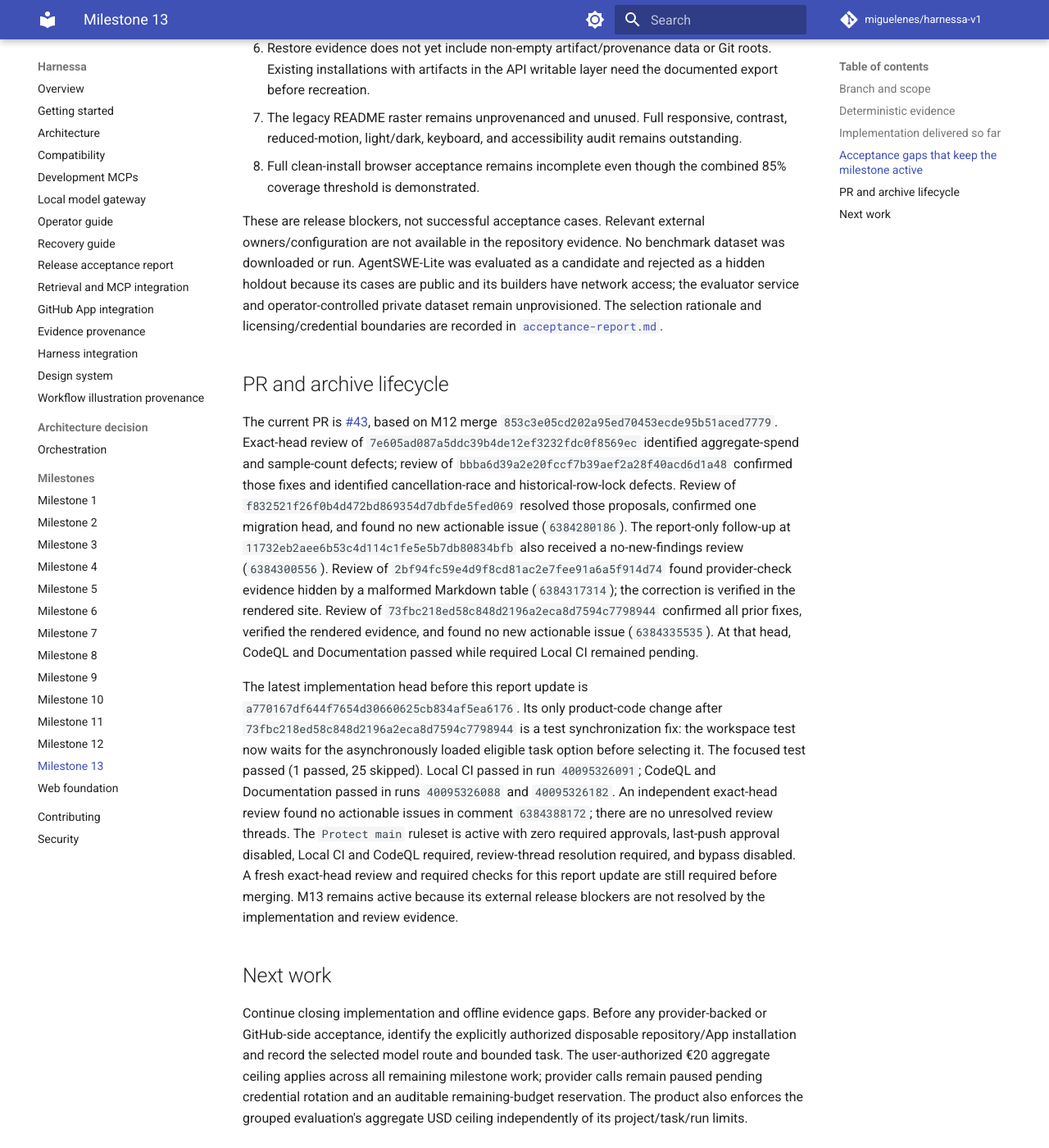
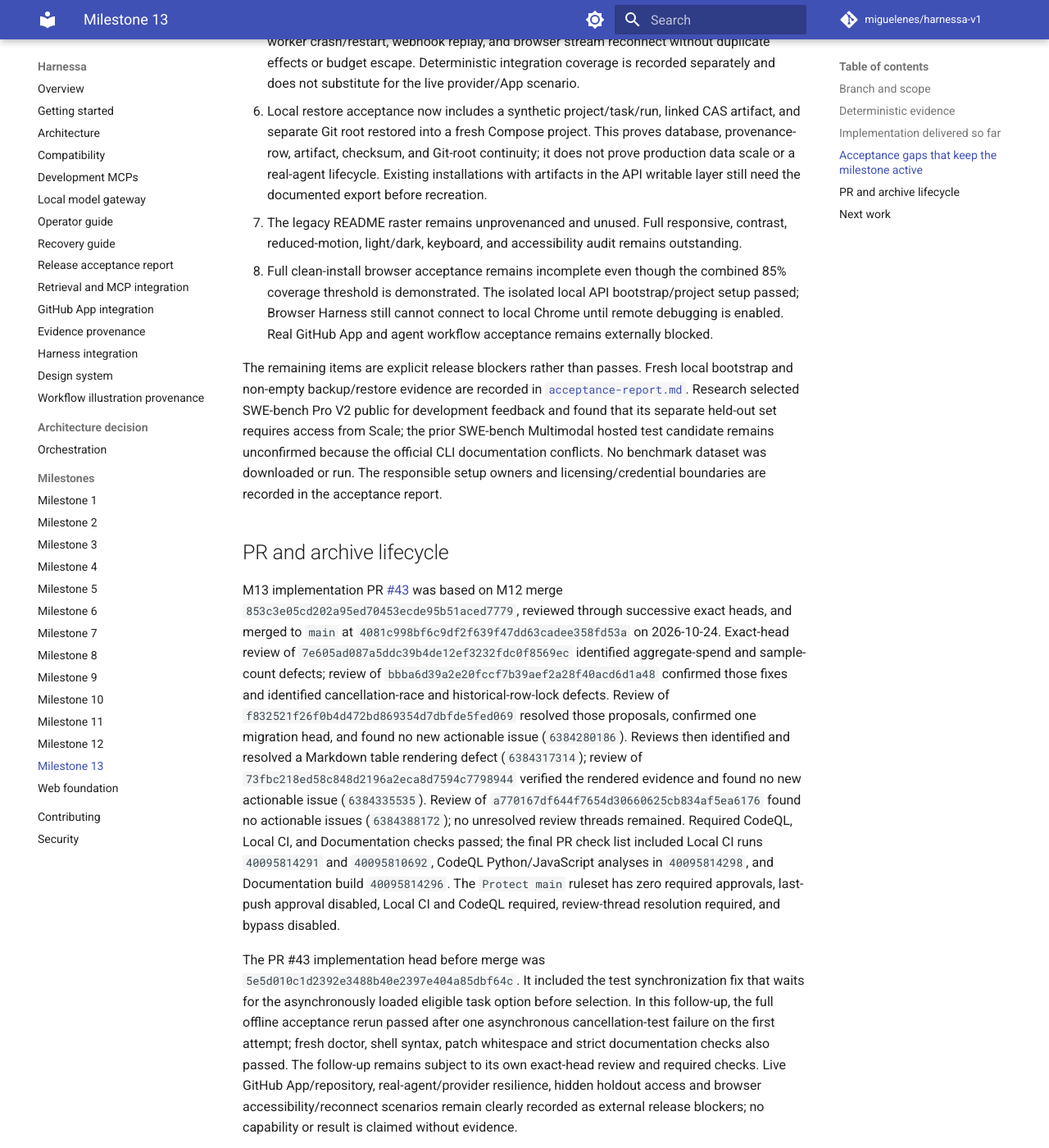
Before and after one commit to miguelenes/harnessa-v1, an MkDocs documentation site: the page built from docs/milestones/13.md, in a window 1280 px wide and 1400 px high, scrolled down 5032 px. Shown: the whole window at 82% size. Built offline with MkDocs 1.6.1 and Material for MkDocs 9.7.7, drawn with Linux system fonts in a browser that asks for light colours; comment, search, counter and statistics services are not loaded; some of the changed text lies outside the part shown.

Commit message:
docs: record final M13 offline acceptance

```diff
--- a/docs/acceptance-report.md
+++ b/docs/acceptance-report.md
@@ -16,15 +16,17 @@
 | Data durability | API and worker now share the named Compose `artifacts` volume. | Compose migration for an existing writable-layer installation must first export and restore old artifacts; no destructive conversion is attempted automatically. |
 | Design assets | Native SVG browser icons added for Next.js and Astro. New generated workflow illustration has a recorded prompt and conversion record; the prior README image remains unused because its provenance is unknown. | Icon integration implemented; Next.js production build includes `/icon.svg`. Astro marketing build verified the new hero image reference. |
 | Marketing illustration | A new generated workflow illustration has recorded prompt/conversion provenance and is integrated into the marketing hero and README. | Astro production build and static artifact checks passed. The legacy unprovenanced illustration remains unused. |
-| Combined coverage | The standard first-party 85% line and statement threshold includes API, web, shared UI, cloud portal, and the static marketing artifact check. | Latest M13 run: API 85.08%, web 91.74% lines / 85.07% statements, React UI 100%, cloud portal 96.00% lines / 98.86% statements, Svelte UI 100%; aggregate 85.49% lines / 85.25% statements. |
+| Combined coverage | The standard first-party 85% line and statement threshold includes API, web, shared UI, cloud portal, and the static marketing artifact check. | Fresh local run on 2026-10-24: API 85.02%, web 91.94% lines / 85.30% statements, React UI 100%, cloud portal 98.66% lines / 99.37% statements, Svelte UI 100%; aggregate 85.43% lines / 85.19% statements. |
 
 ## External evaluation decision
 
 The initial candidate, [AgentSWE-Lite](https://github.com/VectorSpaceLab/AgentSWE), was rejected for hidden-holdout use. Its eight published tasks are public, builders have network access, and its Editing tasks call DeepSeek directly rather than Harnessa's budget ledger.
 
-The selected candidate for a separately permissioned blind software-engineering holdout is the **SWE-bench Multimodal `test` split**, submitted through the official hosted [SWE-bench `sb-cli`](https://github.com/swe-bench/sb-cli). The official CLI documents email-verified API-key creation and remote report retrieval; the upstream evaluation documentation says test-split grading specifications for this benchmark are private and directs users to `sb-cli`. This keeps answer data and grading execution outside the agent/skill environment. It is a candidate, not yet an integrated Harnessa adapter: evaluator registration/verification, endpoint contract integration, quota check, and one authorized bounded task submission remain outstanding. No key or dataset has been provisioned, and no benchmark task has run. [Hosted evaluator CLI and access steps](https://github.com/swe-bench/sb-cli), [upstream hidden test-split note](https://github.com/SWE-bench/SWE-bench/blob/main/docs/assets/evaluation.md).
+The independent evaluator selected for **public development feedback** is SWE-bench Pro V2's public split, using its published locked protocol and clean-image re-grading. It is not a hidden holdout. The official V2 description identifies a separate 858-task held-out set that is retained for internal evaluation and not published, but gives no self-service evaluator endpoint or access path. Access requires the benchmark owner, Scale, to authorize an evaluation partnership; no such account, endpoint, or agreement is present here. Use the public split for development only and do not report it as blinded generalization evidence. [Official SWE-bench Pro V2 protocol and split description](https://labs.scale.com/leaderboard/swe_bench_pro_public_v2).
 
-M13's implemented local evaluator is the Harnessa-owned Harness² suite: it creates immutable grouped manifests, freezes task/spec/base/policy and route revisions, estimates bounded cost, runs the existing matched baseline/candidate/composed experiments, and summarizes rollouts. It is not a substitute for an independent holdout. A private Harnessa-authored synthetic suite was not selected because it would not be an independently governed benchmark.
+The previously proposed SWE-bench Multimodal `test` submission path is **not selected**. As checked 2026-10-24, the official [`sb-cli` README](https://github.com/swe-bench/sb-cli) says `test` is available only for Lite and Verified, but later gives a `swe-bench-m test` example and repeats that command for leaderboard submissions. The official dataset guide separately lists a 500-instance Multimodal test split. These sources do not establish that a user can submit that split through the hosted service, and an authenticated quota check cannot be performed without a verified account. No key or dataset has been provisioned and no benchmark task has run.
+
+M13's implemented local evaluator is the Harnessa-owned Harness² suite: it creates immutable grouped manifests, freezes task/spec/base/policy and route revisions, estimates bounded cost, runs matched baseline/candidate/composed experiments, and summarizes rollouts. It is not an independent evaluator. A private Harnessa-authored synthetic suite would not be independent and is not represented as a hidden benchmark. The release blocker is **Scale evaluation access for the Pro V2 held-out set**, owned by the project administrator and benchmark provider; until access is granted, holdout results remain unavailable.
 
 ## Benchmark licensing and availability
 
@@ -36,6 +38,25 @@
 
 ## Live acceptance still required
 
-The following scenarios need fresh, timestamped evidence from a configured disposable self-hosted installation and explicitly authorized disposable repository: repository grants; one-line task through READY and real isolated agent; clarification; exact code/spec verification; GitHub PR review/merge and archive/cleanup; learning candidate rollback; bounded probe; 429 failover; worker crash/restart; webhook replay; browser stream reconnect without duplicate effects or budget escape; and restoration of non-empty artifact/provenance evidence into a fresh instance. The model route itself was configured and live-checked twice under project/task/run budgets, as recorded above. Database/project/administrator restoration was exercised locally as described above.
+### Fresh local acceptance on 2026-10-24
 
-Current source-level tests do not prove those live scenarios. The M13 milestone remains active until they are exercised or each unavoidable external prerequisite is recorded as a release blocker with the responsible setup owner.
+| Scenario | Evidence | Result |
+|---|---|---|
+| LiteLLM local service | Started the digest-pinned proxy from the repository Compose configuration in a login-interactive zsh process that exported the configured `~/.zshrc` provider variables. `/health/readiness` returned 200 and `/v1/models` listed both configured Harnessa aliases. No provider request was sent. | Process readiness and alias registration verified; provider credentials/capabilities remain unverified. |
+| Clean local application startup | Built source `4081c998bf6c9df2f639f47dd63cadee358fd53a` and started a fresh isolated Compose project with a new database/artifact volume. API `/health/live` and `/health/ready`, and the web root returned 200. Bootstrap created an administrator; cookie login succeeded; the administrator created a project. | Local bootstrap and authenticated API setup verified. No repository grant, GitHub App, model deployment, or agent run was configured. |
+| Doctor | The doctor passed Compose configuration, PostgreSQL, Redis, API readiness, LiteLLM readiness, and confirmed the bootstrap/signing secrets from the API container without printing them. | Passed; secure cookies were disabled for this loopback-only HTTP instance, as expected. |
+| Backup/restore | Backed up the isolated instance with a synthetic project/task/run record and a 55-byte CAS artifact linked by a `RunArtifact` row, plus a separate temporary Git repository. Every `SHA256SUMS` entry passed. Restored into a second fresh Compose project and Git staging directory; API readiness returned 200; restored counts were one project, task, run, and artifact; CAS verification returned `verified`; the Git commit and file content matched. | Non-empty database/provenance/artifact/Git restore verified. The fixture was synthetic and does not claim a real agent lifecycle. |
+| Provider cost | No LiteLLM completion or external benchmark submission was made in this acceptance work. | €0 this run; cumulative remaining-milestone spend remains capped at €20. |
+
+### Remaining external release blockers
+
+- **GitHub App and authorized disposable repository:** the project administrator must provide or install an App with the documented least-privilege permissions and opt in a disposable repository. No real issue/branch/PR/archive effect was attempted.
+- **Provider-backed agent and resilience:** the exposed provider credential rotation has not been confirmed. After rotation, the project administrator must configure finite project/task/run budgets and authorize bounded calls; then exercise a real isolated agent, 429 failover, and primary/probe contention within the aggregate €20 cap. No call was made in this run.
+- **Independent hidden holdout:** Scale must authorize access to the SWE-bench Pro V2 held-out evaluator. Public development results cannot substitute for that evidence.
+- **Browser acceptance:** local Chrome is running, but Browser Harness cannot connect because remote debugging is not enabled. The user was asked to enable it; responsive/keyboard/contrast/reduced-motion review and the browser stream reconnect scenario remain unverified pending that step.
+
+The offline implementation and deterministic tests remain distinct from these live integrations. No benchmark score or end-to-end external effect is claimed.
+
+### Full offline test rerun on 2026-10-24
+
+`TEST_DATABASE_URL=postgresql+asyncpg://postgres@127.0.0.1:55432/harnessa_m13_local_test TEST_REDIS_URL=redis://127.0.0.1:56379/1 pnpm test` passed against digest-pinned disposable PostgreSQL 16.10 and Redis 7.4.2 bound only to loopback: 311 API unit tests passed, 1 skipped; 73 integrations passed; 41 React/web tests passed; 2 cloud-portal tests passed; the marketing static artifact check passed; and the aggregate 85% coverage gate passed at 85.43% lines / 85.19% statements. The first full attempt had one asynchronous `connection_lost()` failure in the active-cancel test; that test passed alone, and the complete rerun passed. Four upstream Starlette/httpx deprecation warnings were emitted. No provider, benchmark, or external GitHub call was made.
--- a/docs/milestones/13.md
+++ b/docs/milestones/13.md
@@ -34,11 +34,11 @@
 | Compose validation and image build | Isolated Compose configuration validated; API, worker, and web images built. Existing default Harnessa services were left running. |
 | Disposable browser smoke | Authenticated project setup, board route, and evaluation catalog rendered in an isolated local instance. |
 | Backup and restore | Database, administrator, and project restored to a fresh isolated Compose instance after checksum verification; restored login and project listing succeeded. Git-root and non-empty artifact/provenance continuity were not exercised. The restore script checks the artifact volume before database mutation. |
-| First-party coverage gate | Passed at the configured 85% line and statement minimum: API 85.08%; web 91.74% lines / 85.07% statements; React UI 100%; cloud portal 96.00% lines / 98.86% statements; Svelte UI 100%; aggregate 85.49% lines / 85.25% statements. |
+| First-party coverage gate | Fresh full rerun passed at the configured 85% line and statement minimum: API 85.02%; web 91.94% lines / 85.30% statements; React UI 100%; cloud portal 98.66% lines / 99.37% statements; Svelte UI 100%; aggregate 85.43% lines / 85.19% statements. |
 | Doctor | Passed Compose, database, Redis, API readiness, and LiteLLM process readiness on the restored disposable instance; secure-session-cookie warning was expected because this instance did not use TLS. LiteLLM process readiness is not provider capability proof. |
 | Provider route and checks | DeepSeek account/deployment/alias and both pool routes were configured in the disposable project. The pinned proxy was recreated by a login zsh that loaded `~/.zshrc`; only variable presence was inspected, not key values. Two user-authorized one-token checks passed with known usage, each billed $0.0000114. Route identity: `deepseek-flash-primary` / `harnessa-deepseek-flash`; request IDs `a52f5fa2-539d-4387-b76e-f6169986d5c1` and `0d2bb7fc-9c9c-46cd-80bf-21032266943e`. The disposable project, task, and run ceilings were each $0.01. These historical checks predated the current €20 total ceiling; the local provider variables were later removed from ignored `.env`, and no further provider calls will be made until credentials are rotated and validated from `~/.zshrc`. |
 
-The standard `pnpm test` sequence completed with 311 unit tests passed, 1 skipped, 73 integration tests passed, 41 React/web tests passed, and 2 cloud-portal tests passed. The Astro static artifact check and combined coverage gate passed. After the final grouped-estimate change, the focused grouped-evaluation integration suite passed 2 tests and focused setup/workspace UI coverage passed 36 tests. The API suite emitted four upstream Starlette/httpx deprecation warnings.
+The standard `pnpm test` sequence completed with 311 unit tests passed, 1 skipped, 73 integration tests passed, 41 React/web tests passed, and 2 cloud-portal tests passed. The Astro static artifact check and combined coverage gate passed at 85.43% lines / 85.19% statements. The first full rerun attempt had one asynchronous `connection_lost()` failure in `test_active_cancel_is_forwarded_to_adapter_and_audited`; that test passed alone, and a complete rerun then passed. The API suite emitted four upstream Starlette/httpx deprecation warnings. Disposable PostgreSQL 16.10 and Redis 7.4.2 were pinned by the CI image digests and bound only to loopback.
 
 ## Implementation delivered so far
 
@@ -58,19 +58,19 @@
 2. Setup & health now persists a per-project `deployment-default`, `acp-opencode`, or `disabled` execution adapter selection; scheduler dispatch honors disabled/unavailable selections. The project budget contract and ledger counters now separate interactive/primary and probe project/task/run cost and token ceilings while preserving prior shared usage conservatively in each pool. Existing live route checks remain recorded above. A real authorized GitHub App installation/repository, primary/probe contention acceptance, and live real-agent workflow have not been exercised.
 3. API JSON request logs and token-protected HTTP counters/latency histograms are implemented. Structured worker/model/GitHub correlation, OpenTelemetry span export, queue/stale-lease/dead-letter/spend/effect/artifact-growth metrics and dashboards, and audited operator recovery actions remain incomplete.
 4. The final clean-install lifecycle has not been demonstrated from repository grant through READY, isolated agent, clarification, exact-head verification, PR merge, archive/cleanup, learning candidate, and rollback.
-5. Required live resilience scenarios remain unverified: bounded probe, provider 429 failover, worker crash/restart, webhook replay, and browser stream reconnect without duplicate effects or budget escape.
-6. Restore evidence does not yet include non-empty artifact/provenance data or Git roots. Existing installations with artifacts in the API writable layer need the documented export before recreation.
+5. Required live resilience scenarios remain unverified: bounded probe, provider 429 failover, worker crash/restart, webhook replay, and browser stream reconnect without duplicate effects or budget escape. Deterministic integration coverage is recorded separately and does not substitute for the live provider/App scenario.
+6. Local restore acceptance now includes a synthetic project/task/run, linked CAS artifact, and separate Git root restored into a fresh Compose project. This proves database, provenance-row, artifact, checksum, and Git-root continuity; it does not prove production data scale or a real-agent lifecycle. Existing installations with artifacts in the API writable layer still need the documented export before recreation.
 7. The legacy README raster remains unprovenanced and unused. Full responsive, contrast, reduced-motion, light/dark, keyboard, and accessibility audit remains outstanding.
-8. Full clean-install browser acceptance remains incomplete even though the combined 85% coverage threshold is demonstrated.
+8. Full clean-install browser acceptance remains incomplete even though the combined 85% coverage threshold is demonstrated. The isolated local API bootstrap/project setup passed; Browser Harness still cannot connect to local Chrome until remote debugging is enabled. Real GitHub App and agent workflow acceptance remains externally blocked.
 
-These are release blockers, not successful acceptance cases. Relevant external owners/configuration are not available in the repository evidence. No benchmark dataset was downloaded or run. AgentSWE-Lite was evaluated as a candidate and rejected as a hidden holdout because its cases are public and its builders have network access; the evaluator service and operator-controlled private dataset remain unprovisioned. The selection rationale and licensing/credential boundaries are recorded in [`acceptance-report.md`](../acceptance-report.md).
+The remaining items are explicit release blockers rather than passes. Fresh local bootstrap and non-empty backup/restore evidence are recorded in [`acceptance-report.md`](../acceptance-report.md). Research selected SWE-bench Pro V2 public for development feedback and found that its separate held-out set requires access from Scale; the prior SWE-bench Multimodal hosted test candidate remains unconfirmed because the official CLI documentation conflicts. No benchmark dataset was downloaded or run. The responsible setup owners and licensing/credential boundaries are recorded in the acceptance report.
 
 ## PR and archive lifecycle
 
-The current PR is [#43](https://github.com/miguelenes/harnessa-v1/pull/43), based on M12 merge `853c3e05cd202a95ed70453ecde95b51aced7779`. Exact-head review of `7e605ad087a5ddc39b4de12ef3232fdc0f8569ec` identified aggregate-spend and sample-count defects; review of `bbba6d39a2e20fccf7b39aef2a28f40acd6d1a48` confirmed those fixes and identified cancellation-race and historical-row-lock defects. Review of `f832521f26f0b4d472bd869354d7dbfde5fed069` resolved those proposals, confirmed one migration head, and found no new actionable issue (`6384280186`). The report-only follow-up at `11732eb2aee6b53c4d114c1fe5e5b7db80834bfb` also received a no-new-findings review (`6384300556`). Review of `2bf94fc59e4d9f8cd81ac2e7fee91a6a5f914d74` found provider-check evidence hidden by a malformed Markdown table (`6384317314`); the correction is verified in the rendered site. Review of `73fbc218ed58c848d2196a2eca8d7594c7798944` confirmed all prior fixes, verified the rendered evidence, and found no new actionable issue (`6384335535`). At that head, CodeQL and Documentation passed while required Local CI remained pending.
+M13 implementation PR [#43](https://github.com/miguelenes/harnessa-v1/pull/43) was based on M12 merge `853c3e05cd202a95ed70453ecde95b51aced7779`, reviewed through successive exact heads, and merged to `main` at `4081c998bf6c9df2f639f47dd63cadee358fd53a` on 2026-10-24. Exact-head review of `7e605ad087a5ddc39b4de12ef3232fdc0f8569ec` identified aggregate-spend and sample-count defects; review of `bbba6d39a2e20fccf7b39aef2a28f40acd6d1a48` confirmed those fixes and identified cancellation-race and historical-row-lock defects. Review of `f832521f26f0b4d472bd869354d7dbfde5fed069` resolved those proposals, confirmed one migration head, and found no new actionable issue (`6384280186`). Reviews then identified and resolved a Markdown table rendering defect (`6384317314`); review of `73fbc218ed58c848d2196a2eca8d7594c7798944` verified the rendered evidence and found no new actionable issue (`6384335535`). Review of `a770167df644f7654d30660625cb834af5ea6176` found no actionable issues (`6384388172`); no unresolved review threads remained. Required CodeQL, Local CI, and Documentation checks passed; the final PR check list included Local CI runs `40095814291` and `40095810692`, CodeQL Python/JavaScript analyses in `40095814298`, and Documentation build `40095814296`. The `Protect main` ruleset has zero required approvals, last-push approval disabled, Local CI and CodeQL required, review-thread resolution required, and bypass disabled.
 
-The latest implementation head before this report update is `a770167df644f7654d30660625cb834af5ea6176`. Its only product-code change after `73fbc218ed58c848d2196a2eca8d7594c7798944` is a test synchronization fix: the workspace test now waits for the asynchronously loaded eligible task option before selecting it. The focused test passed (1 passed, 25 skipped). Local CI passed in run `40095326091`; CodeQL and Documentation passed in runs `40095326088` and `40095326182`. An independent exact-head review found no actionable issues in comment `6384388172`; there are no unresolved review threads. The `Protect main` ruleset is active with zero required approvals, last-push approval disabled, Local CI and CodeQL required, review-thread resolution required, and bypass disabled. A fresh exact-head review and required checks for this report update are still required before merging. M13 remains active because its external release blockers are not resolved by the implementation and review evidence.
+The PR #43 implementation head before merge was `5e5d010c1d2392e3488b40e2397e404a85dbf64c`. It included the test synchronization fix that waits for the asynchronously loaded eligible task option before selection. In this follow-up, the full offline acceptance rerun passed after one asynchronous cancellation-test failure on the first attempt; fresh doctor, shell syntax, patch whitespace and strict documentation checks also passed. The follow-up remains subject to its own exact-head review and required checks. Live GitHub App/repository, real-agent/provider resilience, hidden holdout access and browser accessibility/reconnect scenarios remain clearly recorded as external release blockers; no capability or result is claimed without evidence.
 
 ## Next work
 
-Continue closing implementation and offline evidence gaps. Before any provider-backed or GitHub-side acceptance, identify the explicitly authorized disposable repository/App installation and record the selected model route and bounded task. The user-authorized €20 aggregate ceiling applies across all remaining milestone work; provider calls remain paused pending credential rotation and an auditable remaining-budget reservation. The product also enforces the grouped evaluation's aggregate USD ceiling independently of its project/task/run limits.
+The user-authorized €20 aggregate ceiling applies across the remaining milestone work, inclusive of recorded prior route-check spend. Provider calls remain paused until the exposed credentials have been rotated and the current secret references and finite project/provider ceilings are confirmed. The local LiteLLM gateway is running and ready but has not received a completion request in this acceptance rerun. The product also enforces the grouped evaluation's aggregate USD ceiling independently of its project/task/run limits.
```
Also changed, not shown: docs/operator-guide.md (+1 -1 lines), 1 other file.
